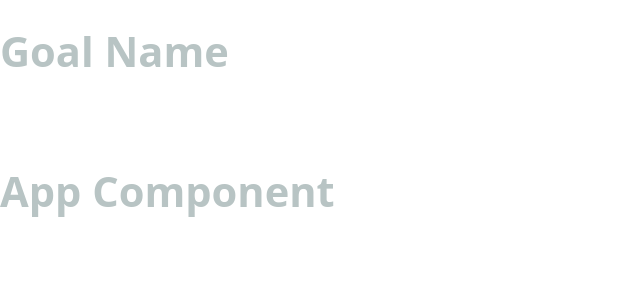
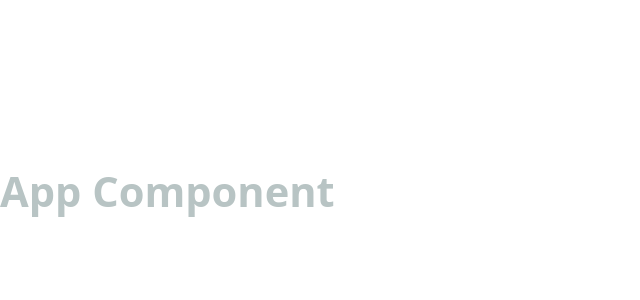
Before and after one commit to IanNjunge/code-challenge-smart-goal-planner, a React (Vite) app in the folder Smart-Goal-Planner/: page / in a window 1280 px wide. Shown: the top 300 px of the page, without its empty margins (0-640 px from the left). Built offline with nearby package versions, Linux system fonts and the light colour scheme; data requests are answered from the project's data file.

Commit message:
Adds Progress

```diff
--- a/Smart-Goal-Planner/db.json
+++ b/Smart-Goal-Planner/db.json
@@ -28,7 +28,7 @@
 
       "deadline": "2025-12-31",
 
-      "createdAt": "2024-01-15"
+      "createdOn": "2024-01-15"
 
     },
 
@@ -46,7 +46,7 @@
 
       "deadline": "2026-06-30",
 
-      "createdAt": "2023-05-01"
+      "createdOn": "2023-05-01"
 
     },
 
@@ -64,7 +64,7 @@
 
       "deadline": "2024-07-20",
 
-      "createdAt": "2024-03-10"
+      "createdOn": "2024-03-10"
 
     },
 
@@ -82,7 +82,7 @@
 
       "deadline": "2027-12-31",
 
-      "createdAt": "2024-02-01"
+      "createdOn": "2024-02-01"
 
     },
 
@@ -100,7 +100,7 @@
 
       "deadline": "2025-09-15",
 
-      "createdAt": "2024-06-01"
+      "createdOn": "2024-06-01"
 
     },
 
@@ -118,7 +118,7 @@
 
       "deadline": "2028-01-01",
 
-      "createdAt": "2024-04-20"
+      "createdOn": "2024-04-20"
 
     },
 
@@ -136,7 +136,7 @@
 
       "deadline": "2024-08-10",
 
-      "createdAt": "2024-07-01"
+     "createdOn": "2024-07-01"
 
     },
 
@@ -154,7 +154,7 @@
 
       "deadline": "2025-01-31",
 
-      "createdAt": "2024-07-10"
+      "createdOn": "2024-07-10"
 
     },
 
@@ -172,7 +172,7 @@
 
       "deadline": "2035-01-01",
 
-      "createdAt": "2023-01-01"
+      "createdOn": "2023-01-01"
 
     },
 
@@ -190,7 +190,7 @@
 
       "deadline": "2025-03-31",
 
-      "createdAt": "2024-05-15"
+      "createdOn": "2024-05-15"
 
     }
 
--- a/Smart-Goal-Planner/src/App.jsx
+++ b/Smart-Goal-Planner/src/App.jsx
@@ -26,7 +26,7 @@ function App() {
 
   //return GoalList component for every goal in goals array
   const goalComponent = goals.map((goal)=>{
-    return <GoalList goalName={goal.name}/>
+    return <GoalList key={goal.id} />
   })
 
    return (
--- a/Smart-Goal-Planner/src/components/GoalList.jsx
+++ b/Smart-Goal-Planner/src/components/GoalList.jsx
@@ -2,11 +2,11 @@
 
 
 function GoalList({goalName}) {
-    console.log(goalName, "Goal Name" )
+
 
   return (
     <>
-    <h1>Goal Name</h1>
+    <h2>{goalName}</h2>
     </>
   );
 }
```
